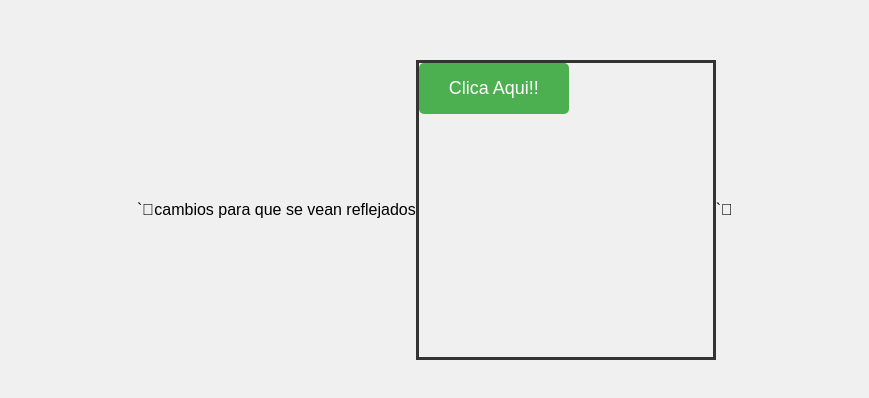
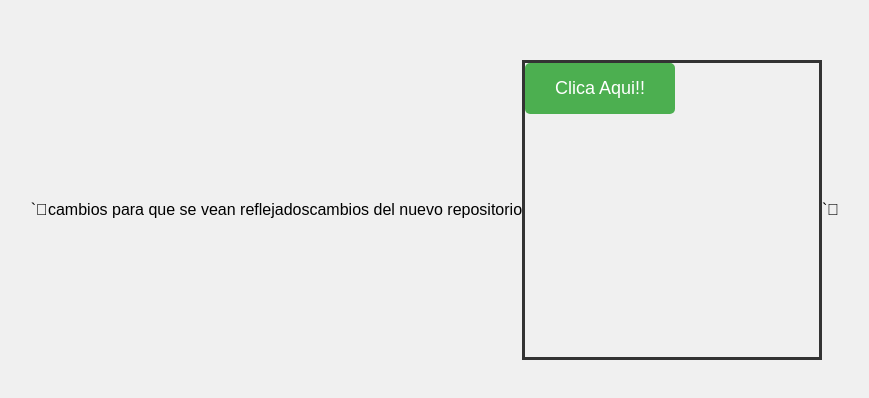
Before and after one commit to jamalop468/entornosejercicios, a plain HTML site: page index.html in a window 1280 px wide. Shown: the part 190-588 px from the top of the page, without its empty margins (205-1074 px from the left). Drawn offline with Linux system fonts and the light colour scheme.

Commit message:
cambios repositorio

```diff
--- a/index.html
+++ b/index.html
@@ -8,6 +8,7 @@
 </head>
 <body>
     <p>cambios para que se vean reflejados</p>
+    <p>cambios del nuevo repositorio</p>
     <div class="container">
         <div class="area-movimiento">
             <button id="moverButton">Clica Aqui!!</button>
```
